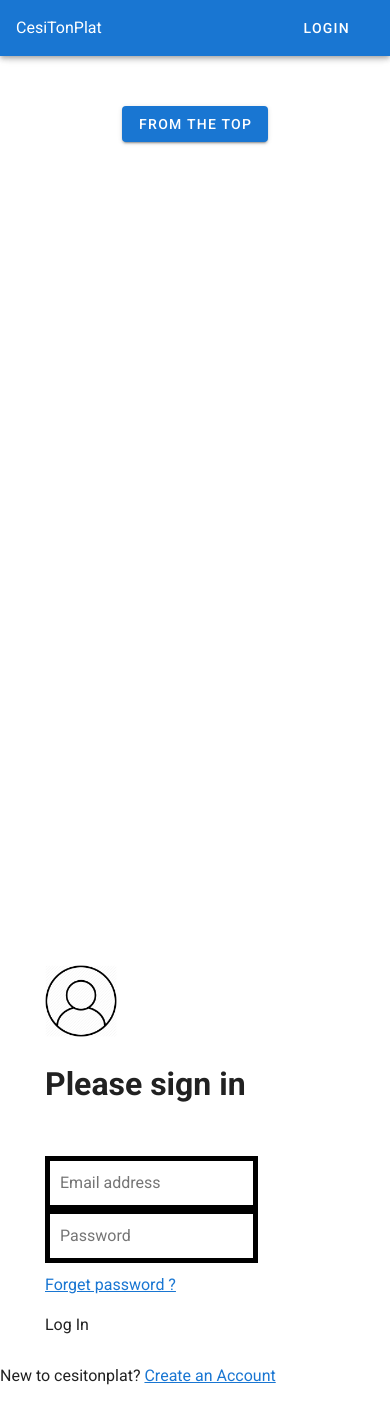
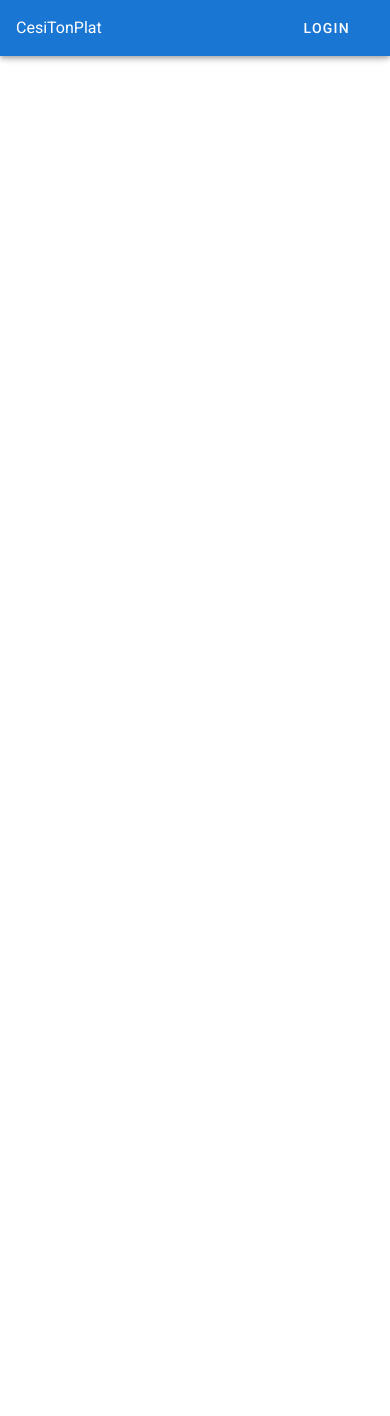
Before and after one commit to arcimed/front, a Vue app: page /login in a window 390 px wide. After the commit the page ends 844 px from the top, so only its background shows below. Built offline with nearby package versions, Linux system fonts and the light colour scheme.

Commit message:
modif page login

```diff
--- a/src/components/CreateAccount.vue
+++ b/src/components/CreateAccount.vue
@@ -1,95 +1,60 @@
 <template>
-  <div class="create-account">
-    <form class="form-signup" @submit.prevent="createAccount">
-      <img
-        class="mb-4"
-        src="../assets/create-account.svg"
-        alt
-        width="72"
-        height="72"
-      />
-      <h1 class="h3 mb-3 font-weight-normal">Create an account</h1>
-      <div
-        class="alert alert-danger"
-        role="alert"
-        v-for="(error, index) in errorMessage"
-        :key="index"
-      >
-        {{ error }}
-      </div>
-
-      <div class="row">
-        <div class="col-md-6 mb-3">
-          <input
-            type="text"
-            class="form-control"
-            id="firstName"
-            placeholder="First Name"
-            v-model="user.firstname"
-            required
-          />
-        </div>
-        <div class="col-md-6 mb-3">
-          <input
-            type="text"
-            class="form-control"
-            v-model="user.lastname"
-            id="lastName"
-            placeholder="Last Name"
-            value
-            required
-          />
-        </div>
-      </div>
-      <div class="row">
-        <div class="col-md-6 mb-3">
-          <input
-            type="text"
-            class="form-control"
-            v-model="user.email"
-            id="emailId"
-            placeholder="Email address"
-            value
-            required
-          />
-        </div>
-        <div class="col-md-6 mb-3">
-          <input
-            type="text"
-            class="form-control"
-            id="act-password"
-            placeholder="New password"
-            value
-            v-model="user.password"
-            required
-          />
-        </div>
-      </div>
-      <div class="row">
-        <div class="col-md-6 mb-3">
-          <input
-              type="text"
-              class="form-control"
-              id="act-address"
-              placeholder="Address"
-              value
-              v-model="user.address"
-              required
-          />
-        </div>
-        <div class="col-md-6 mb-3">
-          <input
-              type="text"
-              class="form-control"
-              id="act-city"
-              placeholder="City"
-              value
-              v-model="user.city"
-              required
-          />
-        </div>
-      </div>
-      <div class="row">
+  <v-dialog v-model="dialog" persistent max-width="600px" min-width="360px">
+    <div>
+      <v-tabs v-model="tab" show-arrows background-color="deep-purple accent-4" icons-and-text dark grow>
+        <v-tabs-slider color="purple darken-4"></v-tabs-slider>
+        <v-tab v-for="i in tabs" :key="i">
+          <v-icon large>{{ i.icon }}</v-icon>
+          <div class="caption py-1">{{ i.name }}</div>
+        </v-tab>
+        <v-tab-item>
+          <v-card class="px-4">
+            <v-card-text>
+              <v-form ref="loginForm" v-model="valid" lazy-validation>
+                <v-row>
+                  <v-col cols="12">
+                    <v-text-field v-model="loginEmail" :rules="loginEmailRules" label="E-mail" required></v-text-field>
+                  </v-col>
+                  <v-col cols="12">
+                    <v-text-field v-model="loginPassword" :append-icon="show1?'eye':'eye-off'" :rules="[rules.required, rules.min]" :type="show1 ? 'text' : 'password'" name="input-10-1" label="Password" hint="At least 8 characters" counter @click:append="show1 = !show1"></v-text-field>
+                  </v-col>
+                  <v-col class="d-flex" cols="12" sm="6" xsm="12">
+                  </v-col>
+                  <v-spacer></v-spacer>
+                  <v-col class="d-flex" cols="12" sm="3" xsm="12" align-end>
+                    <v-btn x-large block :disabled="!valid" color="success" @click="login"> Login </v-btn>
+                  </v-col>
+                </v-row>
+              </v-form>
+            </v-card-text>
+          </v-card>
+        </v-tab-item>
+        <v-tab-item>
+          <v-card class="px-4">
+            <v-card-text>
+              <v-form ref="registerForm" v-model="valid" lazy-validation>
+                <v-row>
+                  <v-col cols="12" sm="6" md="6">
+                    <v-text-field v-model="user.firstName" :rules="[rules.required]" label="First Name" maxlength="20" required></v-text-field>
+                  </v-col>
+                  <v-col cols="12" sm="6" md="6">
+                    <v-text-field v-model="user.lastName" :rules="[rules.required]" label="Last Name" maxlength="20" required></v-text-field>
+                  </v-col>
+                  <v-col cols="12" sm="6" md="6">
+                    <v-text-field v-model="user.address" :rules="[rules.required]" label="address" maxlength="20" required></v-text-field>
+                  </v-col>
+                  <v-col cols="12" sm="6" md="6">
+                    <v-text-field v-model="user.city" :rules="[rules.required]" label="city" maxlength="20" required></v-text-field>
+                  </v-col>
+                  <v-col cols="12">
+                    <v-text-field v-model="user.email" :rules="emailRules" label="E-mail" required></v-text-field>
+                  </v-col>
+                  <v-col cols="12">
+                    <v-text-field v-model="user.password" :append-icon="show1 ? 'mdi-eye' : 'mdi-eye-off'" :rules="[rules.required, rules.min]" :type="show1 ? 'text' : 'password'" name="input-10-1" label="Password" hint="At least 8 characters" counter @click:append="show1 = !show1"></v-text-field>
+                  </v-col>
+                  <v-col cols="12">
+                    <v-text-field block v-model="user.verify" :append-icon="show1 ? 'mdi-eye' : 'mdi-eye-off'" :rules="[rules.required, passwordMatch]" :type="show1 ? 'text' : 'password'" name="input-10-1" label="Confirm Password" counter @click:append="show1 = !show1"></v-text-field>
+                  </v-col>
                   <div class="col-md-6 mb-3">
                     <span>role : </span>
                     <select v-model="user.role" class="form-control" placeholder="Role">
@@ -101,12 +66,19 @@
                       <option>6</option>
                     </select>
                   </div>
+
+                  <v-spacer></v-spacer>
+                  <v-col class="d-flex ml-auto" cols="12" sm="3" xsm="12">
+                    <v-btn x-large block :disabled="!valid" color="success" @click="createAccount">Register</v-btn>
+                  </v-col>
+                </v-row>
+              </v-form>
+            </v-card-text>
+          </v-card>
+        </v-tab-item>
+      </v-tabs>
     </div>
-      <button class="btn btn-lg btn-primary btn-block" type="submit">
-        <i class="fa fa-spinner fa-spin mr-1" v-if="showLoader"></i>Sign Up
-      </button>
-    </form>
-  </div>
+  </v-dialog>
 </template>
 <script>
 import axios from "axios";
@@ -115,20 +87,72 @@
   name: "CreateAccount",
   data() {
     return {
+      dialog: true,
+      tab: 0,
+      tabs: [
+        {name:"Login", icon:"mdi-account"},
+        {name:"Register", icon:"mdi-account-outline"}
+      ],
+      valid: true,
       showLoader: false,
       user: {
         firstname: "",
         lastname: "",
         email: "",
         password: "",
+        verify: "",
         address:"",
         city: "",
         role: "",
       },
+      loginPassword: "",
+      loginEmail: "",
+      loginEmailRules: [
+        v => !!v || "Required",
+        v => /.+@.+\..+/.test(v) || "E-mail must be valid"
+      ],
+      emailRules: [
+        v => !!v || "Required",
+        v => /.+@.+\..+/.test(v) || "E-mail must be valid"
+      ],
+
+      show1: false,
+      rules: {
+        required: value => !!value || "Required.",
+        min: v => (v && v.length >= 4) || "Min 4 characters"
+      },
+
       errorMessage: [],
     };
   },
+  computed: {
+    passwordMatch() {
+      return () => this.password === this.verify || "Password must match";
+    }
+  },
   methods: {
+    login(event) {
+      this.showLoader = true;
+      const user = {
+        email: this.loginEmail,
+        password: this.loginPassword,
+      };
+      axios
+          .post(`http://localhost:3000/user-connect`, user)
+          .then((response) => {
+            this.showLoader = false;
+            event.target.reset();
+            this.$cookie.set('user', JSON.stringify(response.data), 1);
+          })
+          .catch((error) => {
+            this.showLoader = false;
+            this.isError = true;
+            errorToaster("Invalid Credentials", "");
+            console.log(error);
+            console.log(this.isError);
+          });
+      this.dialog = false;
+    },
     createAccount() {
       this.showLoader = true;
 
@@ -161,6 +185,7 @@
             );
           });
       }
+      this.dialog = false;
     },
 
     ValidateEmail(mail) {
--- a/src/router/index.ts
+++ b/src/router/index.ts
@@ -9,11 +9,6 @@
     path: '/',
     name: 'Home',
     component: Home
-  },
-  {
-    path: '/login',
-    name: 'Login',
-    component: () => import('../views/login.vue')
   },
   {
     path: '/AddRestaurant',
--- a/src/views/login.vue
+++ /dev/null
@@ -1,149 +0,0 @@
-<template>
-  <div class="login">
-    <div class="row">
-      <div class="col">
-        <createAccount v-if="isSignUp"></createAccount>
-        <popup  :title="'error'" :message="'ceci est une erreur'"></popup>
-        <form class="form-signin col-mb-12" @submit.prevent="login" v-if="!isSignUp">
-          <img
-            class="mb-4"
-            src="../assets/login-img.png"
-            alt
-            width="72"
-            height="72"
-          />
-          <h1 class="h3 mb-12 font-weight-normal">Please sign in</h1>
-            <input
-              type="email"
-              id="email"
-              class="form-control"
-              v-model="email"
-              placeholder="Email address"
-              required
-              autocomplete="email"
-            />
-          <input
-            type="password"
-            id="password"
-            v-model="password"
-            class="form-control"
-            placeholder="Password"
-            required
-            autocomplete="current-password"
-          />
-          <p class="text-muted">
-            <a href="javascript:;;">Forget password ?</a>
-          </p>
-          <button class="btn btn-lg btn-primary btn-block" type="submit">
-            <i class="fa fa-spinner fa-spin mr-1" v-if="showLoader"></i> Log In
-          </button>
-        </form>
-        <p class="mt-3 text-muted">
-          <span v-if="isSignUp">
-            Already a member?
-            <a href="javascript:;;" @click="toggleForm">Sign in</a>
-          </span>
-          <span v-if="!isSignUp">
-            New to cesitonplat?
-            <a href="javascript:;;" @click="toggleForm">Create an Account</a>
-          </span>
-        </p>
-      </div>
-    </div>
-  </div>
-</template>
-<script>
-import CreateAccount from "@/components/CreateAccount";
-import axios from "axios";
-import { errorToaster } from "../components/service/ErrorHandler.js";
-import popup from '../components/popup.vue'
-
-import { mapMutations } from "vuex";
-
-export default {
-  name: "login",
-  components: { CreateAccount, popup },
-  data() {
-    return {
-      email: "",
-      password: "",
-      showLoader: false,
-      isSignUp: false,
-      isError:false
-    };
-  },
-  methods: {
-    toggleForm() {
-      this.isSignUp = !this.isSignUp;
-    },
-
-
-    //  Login function usign email and password
-    login(event) {
-      this.showLoader = true;
-      const user = {
-        email: this.email,
-        password: this.password,
-      };
-      axios
-        .post(`http://localhost:3000/user-connect`, user)
-        .then((response) => {
-          this.showLoader = false;
-          event.target.reset();
-          this.$cookie.set('user', JSON.stringify(response.data), 1);
-        })
-        .catch((error) => {
-          this.showLoader = false;
-          this.isError = true;
-          errorToaster("Invalid Credentials", "");
-          console.log(error);
-          console.log(this.isError);
-        });
-    },
-  },
-};
-</script>
-<style>
-.login {
-  position: relative;
-  top: 50px;
-  margin-bottom: 15%;
-}
-
-.form-signin {
-  width: 100%;
-  max-width: 330px;
-  padding: 15px;
-  margin: auto;
-}
-
-.form-signin .checkbox {
-  font-weight: 400;
-}
-.form-control{
-  border-width: 1px;
-  border: solid;
-}
-.form-signin .form-control {
-  position: relative;
-  box-sizing: border-box;
-  height: auto;
-  padding: 10px;
-  font-size: 16px;
-  z-index: 2;
-  border-width: 5px;
-}
-.form-signin .form-control:focus {
-  z-index: 2;
-}
-.form-signin input[type="email"] {
-  margin-bottom: -1px;
-  border-bottom-right-radius: 0;
-  border-bottom-left-radius: 0;
-}
-.form-signin input[type="password"] {
-  margin-bottom: 10px;
-  border-top-left-radius: 0;
-  border-top-right-radius: 0;
-}
-</style>
```
Also changed, not shown: src/App.vue (+14 -7 lines). Lines whose indentation alone changed are shown as unchanged.
